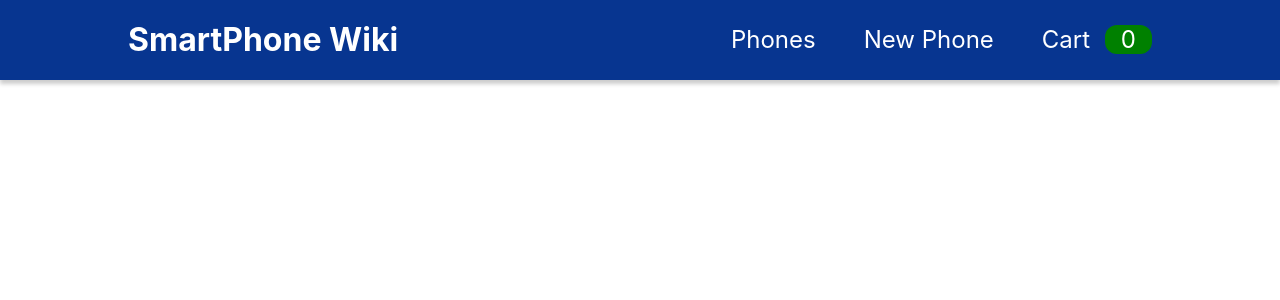
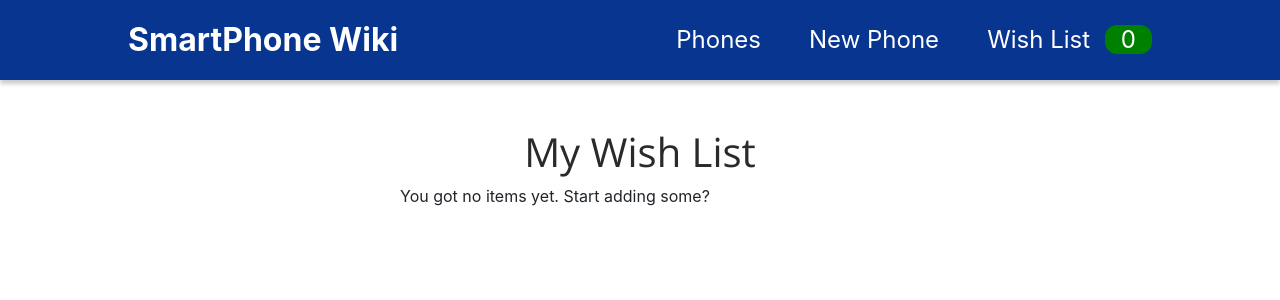
Before and after one commit to Dang3rZone/PhoneWiki_FrontEnd, a React (Create React App) app: page /wishlist in a window 1280 px wide. Shown: the top 300 px of the page. Built offline with nearby package versions, Linux system fonts and the light colour scheme.

Commit message:
minor changes

```diff
--- a/src/App.js
+++ b/src/App.js
@@ -16,7 +16,7 @@ function App() {
         <Route path="/new-phone">
           <NewPhonePage />
         </Route>
-        <Route path="/favorites">
+        <Route path="/wishlist">
           <FavoritesPage />
         </Route>
       </Switch>
--- a/src/components/layout/MainNavigation.js
+++ b/src/components/layout/MainNavigation.js
@@ -18,8 +18,8 @@ function MainNavigation() {
             <Link to="/new-phone">New Phone</Link>
           </li>
           <li>
-            <Link to="/favorites">
-              Cart{' '}
+            <Link to="/wishlist">
+              Wish List{' '}
               <span className={classes.badge}>
                 {favoritesCtx.totalFavorites}
               </span>
--- a/src/components/phones/PhoneItem.js
+++ b/src/components/phones/PhoneItem.js
@@ -36,7 +36,7 @@ function PhoneItem(props) {
         </div>
         <div className={classes.actions}>
           <button onClick={toggleFavoriteStatusHandler}>
-            {itemIsFavorite ? 'Remove from Cart' : 'BUY'}
+            {itemIsFavorite ? 'Remove from list' : 'Add to wishlist'}
           </button>
         </div>
       </Card>
--- a/src/pages/Favorites.js
+++ b/src/pages/Favorites.js
@@ -9,14 +9,14 @@ function FavoritesPage() {
   let content;
 
   if (favoritesCtx.totalFavorites === 0) {
-    content = <p>You got no favorites yet. Start adding some?</p>;
+    content = <p>You got no items yet. Start adding some?</p>;
   } else {
     content = <PhoneList phones={favoritesCtx.favorites} />;
   }
 
   return (
     <section>
-      <h1>My Favorites</h1>
+      <h1>My Wish List</h1>
       {content}
     </section>
   );
```
